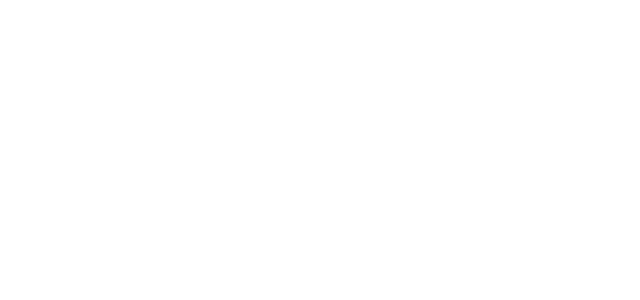
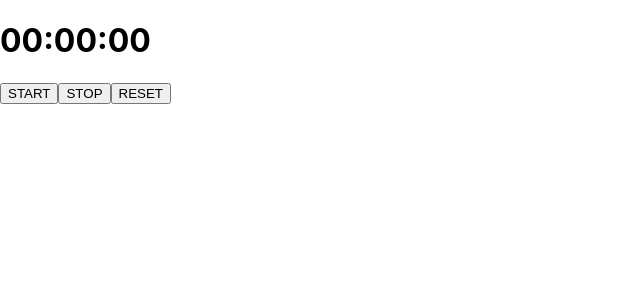
Before and after one commit to Eshhaa11/react-stopwatch, a React (Create React App) app: page / in a window 1280 px wide. Shown: the top 300 px of the page, without its empty margins (0-640 px from the left). Built offline with nearby package versions, Linux system fonts and the light colour scheme.

Commit message:
Imported clock

```diff
--- a/src/App.js
+++ b/src/App.js
@@ -1,8 +1,10 @@
 import React from "react";
+import Clock from "./Components/Clock";
 
 function App() {
   return (
     <div>
+      <Clock />
     </div>
   );
 }
```
